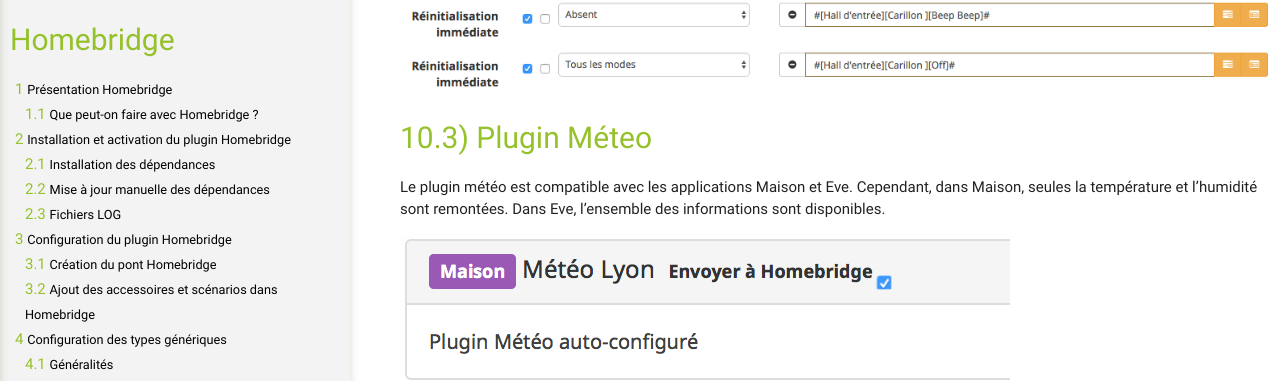
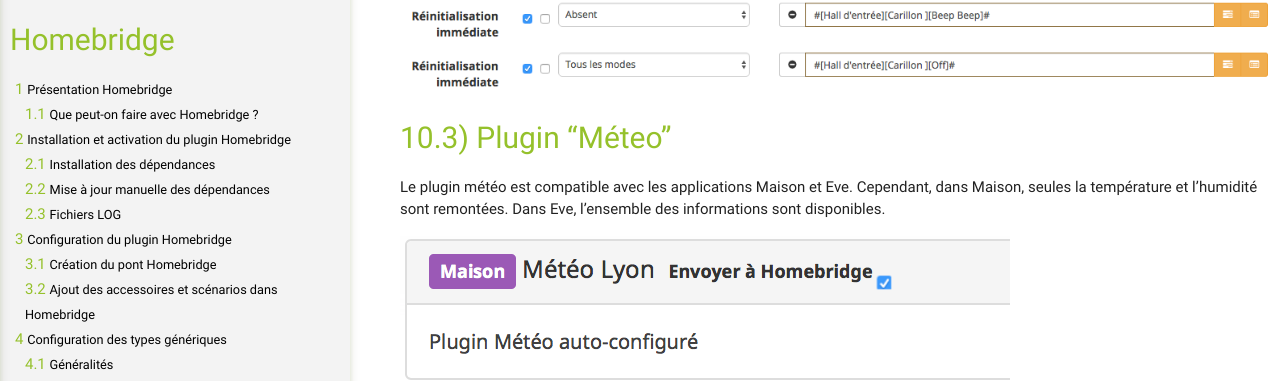
Before and after one commit to noodom/plugin-homebridge, a Jekyll site: the page built from docs/fr_FR/index.md, in a window 1280 px wide and 900 px high, scrolled down 55825 px. Shown: the part 140-521 px from the top of the window. Built offline with Jekyll 4.4.1, drawn with Linux system fonts in a browser that asks for light colours; our own code applies the rules of GitHub Pages for plain Markdown files.

Commit message:
Mise à jour documentation
Correction divers

```diff
--- a/docs/fr_FR/index.md
+++ b/docs/fr_FR/index.md
@@ -1102,7 +1102,7 @@ Les actions définies dans la partie "Réinitialisation" du plugin "Alarme" vont
 ![reinitialisation](../images/reinitialisation.png)
 
 
-Plugin Méteo
+Plugin "Méteo"
 ---------------
 
 Le plugin météo est compatible avec les applications Maison et Eve. Cependant, dans Maison, seules la température et l'humidité sont remontées. Dans Eve, l'ensemble des informations sont disponibles.
```
